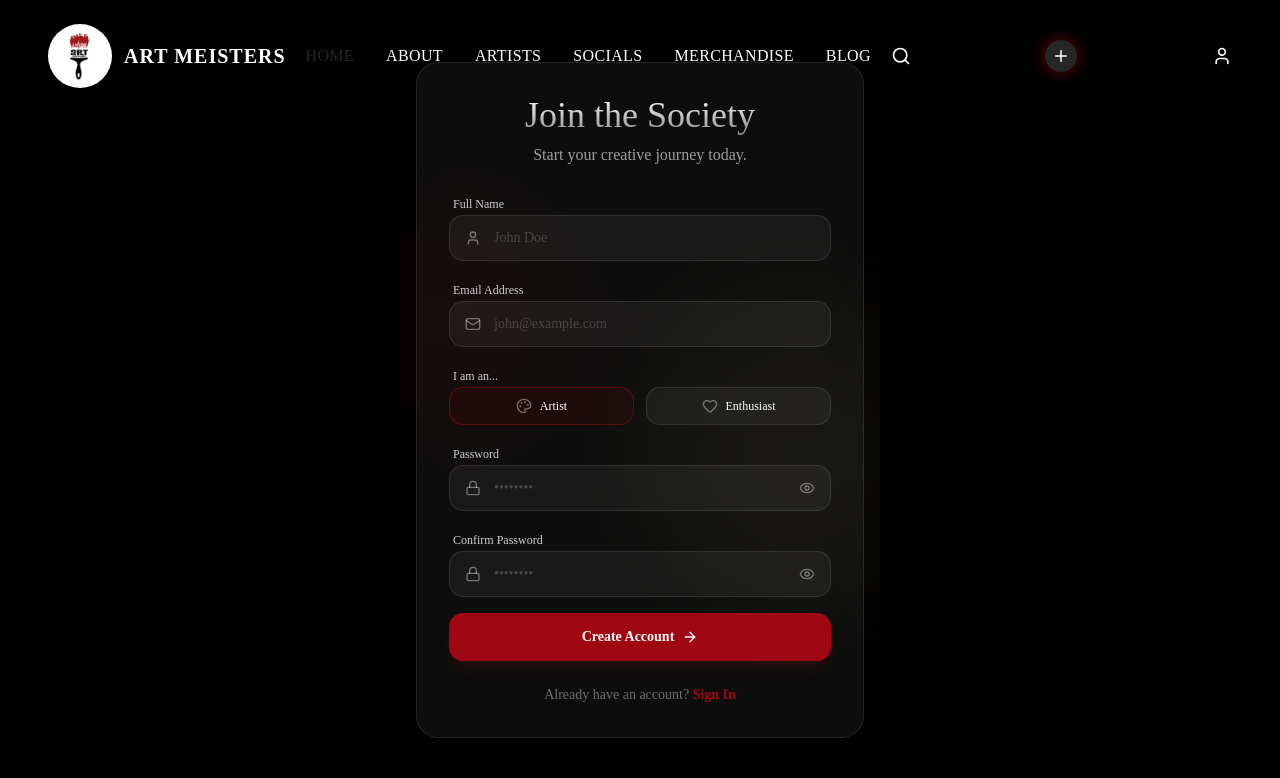
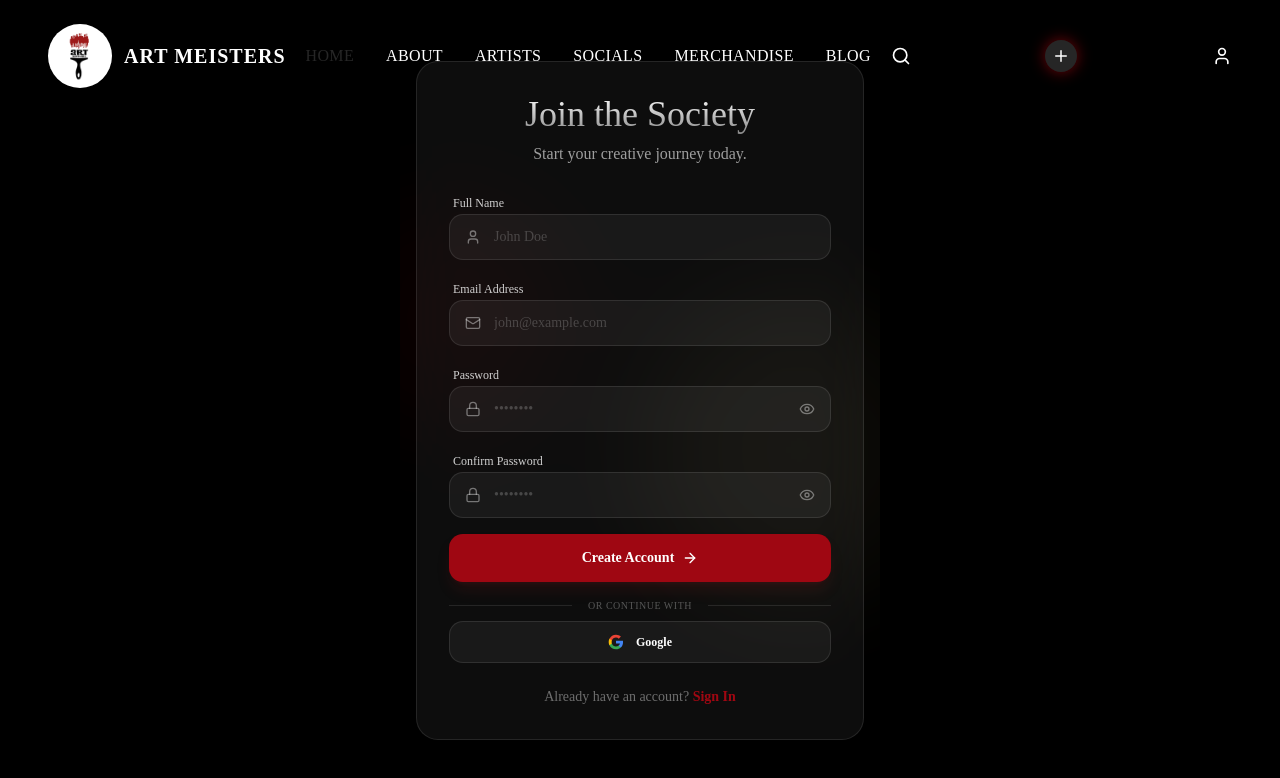
Before and after one commit to Raj020994/art_meisters, a Next.js app: page /sign-up in a window 1280 px wide. Shown: the top 778 px of the page. Built offline with nearby package versions, Linux system fonts and the light colour scheme; a web font is replaced by a local one.

Commit message:
feat: implement sign-in page and add Google authentication to sign-up flow

```diff
--- a/app/(auth)/sign-in/page.jsx
+++ b/app/(auth)/sign-in/page.jsx
@@ -0,0 +1,130 @@
+"use client";
+
+import React, { useState } from "react";
+import Link from "next/link";
+import {
+  Mail,
+  Lock,
+  ArrowRight,
+  Eye,
+  EyeOff,
+} from "lucide-react";
+
+const SignInPage = () => {
+  const [showPassword, setShowPassword] = useState(false);
+
+  return (
+    <div className="relative py-20 px-4 overflow-hidden">
+      <div className="absolute top-1/4 -left-20 w-64 h-64 bg-red-800/10 rounded-full blur-3xl animate-pulse" />
+      <div className="absolute bottom-1/4 -right-20 w-80 h-80 bg-yellow/10 rounded-full blur-3xl animate-pulse delay-700" />
+
+      <div className="auth-card w-md bg-white/5 backdrop-blur-xl border border-white/10 rounded-3xl p-6 md:p-8 shadow-2xl relative z-10 mx-auto">
+        <div className="text-center mb-6">
+          <h1 className="animate-item text-3xl md:text-4xl font-serif text-gradient mb-2">
+            Welcome Back
+          </h1>
+          <p className="animate-item text-white/60 text-base">
+            Continue your creative journey.
+          </p>
+        </div>
+
+        <form className="space-y-4">
+          {/* Email */}
+          <div className="animate-item space-y-1.5">
+            <label className="text-xs font-medium text-white/80 ml-1">Email Address</label>
+            <div className="relative group">
+              <Mail className="absolute left-4 top-1/2 -translate-y-1/2 size-4 text-white/40 group-focus-within:text-red-800 transition-colors" />
+              <input
+                type="email"
+                placeholder="john@example.com"
+                className="w-full bg-white/5 border border-white/10 rounded-xl py-3 pl-11 pr-4 outline-none focus:border-red-800/50 focus:bg-white/10 transition-all text-sm text-white placeholder:text-white/20"
+                required
+              />
+            </div>
+          </div>
+
+          {/* Password */}
+          <div className="animate-item space-y-1.5">
+            <div className="flex justify-between items-center ml-1">
+              <label className="text-xs font-medium text-white/80">Password</label>
+              <Link href="/forgot-password" size="sm" className="text-[10px] text-red-800 hover:underline">
+                Forgot?
+              </Link>
+            </div>
+            <div className="relative group">
+              <Lock className="absolute left-4 top-1/2 -translate-y-1/2 size-4 text-white/40 group-focus-within:text-red-800 transition-colors" />
+              <input
+                type={showPassword ? "text" : "password"}
+                placeholder="••••••••"
+                className="w-full bg-white/5 border border-white/10 rounded-xl py-3 pl-11 pr-11 outline-none focus:border-red-800/50 focus:bg-white/10 transition-all text-sm text-white placeholder:text-white/20"
+                required
+              />
+              <button
+                type="button"
+                onClick={() => setShowPassword(!showPassword)}
+                className="absolute right-4 top-1/2 -translate-y-1/2 text-white/40 hover:text-white transition-colors"
+              >
+                {showPassword ? <EyeOff className="size-4" /> : <Eye className="size-4" />}
+              </button>
+            </div>
+          </div>
+
+          {/* Submit Button */}
+          <button
+            type="submit"
+            className="animate-item w-full bg-red-800 hover:bg-red-700 text-white font-bold py-3.5 rounded-xl transition-all shadow-lg shadow-red-900/20 flex-center gap-2 group mt-2 overflow-hidden relative"
+          >
+            <span className="relative z-10 flex items-center gap-2 text-sm">
+              Sign In <ArrowRight className="size-4 group-hover:translate-x-1 transition-transform" />
+            </span>
+            <div className="absolute inset-0 bg-linear-to-r from-transparent via-white/10 to-transparent -translate-x-full group-hover:animate-shimmer" />
+          </button>
+
+          {/* Divider */}
+          <div className="animate-item flex items-center gap-4 my-2">
+            <div className="h-px flex-1 bg-white/10" />
+            <span className="text-[10px] text-white/30 font-medium uppercase tracking-wider">or continue with</span>
+            <div className="h-px flex-1 bg-white/10" />
+          </div>
+
+          {/* Google Login */}
+          <button
+            type="button"
+            className="animate-item w-full bg-white/5 border border-white/10 hover:bg-white/10 text-white font-medium py-3 rounded-xl transition-all flex-center gap-3 group"
+          >
+            <svg className="size-4 transition-transform group-hover:scale-110" viewBox="0 0 24 24">
+              <path
+                fill="#4285F4"
+                d="M22.56 12.25c0-.78-.07-1.53-.2-2.25H12v4.26h5.92c-.26 1.37-1.04 2.53-2.21 3.31v2.77h3.57c2.08-1.92 3.28-4.74 3.28-8.09z"
+              />
+              <path
+                fill="#34A853"
+                d="M12 23c2.97 0 5.46-.98 7.28-2.66l-3.57-2.77c-.98.66-2.23 1.06-3.71 1.06-2.86 0-5.29-1.93-6.16-4.53H2.18v2.84C3.99 20.53 7.7 23 12 23z"
+              />
+              <path
+                fill="#FBBC05"
+                d="M5.84 14.09c-.22-.66-.35-1.36-.35-2.09s.13-1.43.35-2.09V7.07H2.18C1.43 8.55 1 10.22 1 12s.43 3.45 1.18 4.93l3.66-2.84z"
+              />
+              <path
+                fill="#EA4335"
+                d="M12 5.38c1.62 0 3.06.56 4.21 1.64l3.15-3.15C17.45 2.09 14.97 1 12 1 7.7 1 3.99 3.47 2.18 7.07l3.66 2.84c.87-2.6 3.3-4.53 6.16-4.53z"
+              />
+            </svg>
+            <span className="text-xs font-semibold">Google</span>
+          </button>
+        </form>
+
+        <div className="animate-item mt-6 text-center">
+          <p className="text-white/40 text-sm">
+            Don't have an account?{" "}
+            <Link href="/sign-up" className="text-red-800 font-semibold hover:underline">
+              Sign Up
+            </Link>
+          </p>
+        </div>
+      </div>
+    </div>
+  );
+};
+
+export default SignInPage;
--- a/app/(auth)/sign-up/page.jsx
+++ b/app/(auth)/sign-up/page.jsx
@@ -9,8 +9,6 @@ import {
   Mail,
   Lock,
   ArrowRight,
-  Palette,
-  Heart,
   Eye,
   EyeOff,
 } from "lucide-react";
@@ -64,26 +62,6 @@ const SignUpPage = () => {
             </div>
           </div>
 
-          {/* Role Selection */}
-          <div className="animate-item space-y-1.5">
-            <label className="text-xs font-medium text-white/80 ml-1">I am an...</label>
-            <div className="grid grid-cols-2 gap-3">
-              <label className="relative cursor-pointer group">
-                <input type="radio" name="role" className="peer sr-only" defaultChecked />
-                <div className="flex-center gap-2 p-2.5 bg-white/5 border border-white/10 rounded-xl peer-checked:border-red-800/50 peer-checked:bg-red-800/10 transition-all hover:bg-white/10">
-                  <Palette className="size-4 text-white/40 group-hover:text-white transition-colors" />
-                  <span className="text-xs font-medium">Artist</span>
-                </div>
-              </label>
-              <label className="relative cursor-pointer group">
-                <input type="radio" name="role" className="peer sr-only" />
-                <div className="flex-center gap-2 p-2.5 bg-white/5 border border-white/10 rounded-xl peer-checked:border-red-800/50 peer-checked:bg-red-800/10 transition-all hover:bg-white/10">
-                  <Heart className="size-4 text-white/40 group-hover:text-white transition-colors" />
-                  <span className="text-xs font-medium">Enthusiast</span>
-                </div>
-              </label>
-            </div>
-          </div>
 
           {/* Password */}
           <div className="animate-item space-y-1.5">
@@ -137,6 +115,39 @@ const SignUpPage = () => {
             </span>
             <div className="absolute inset-0 bg-linear-to-r from-transparent via-white/10 to-transparent -translate-x-full group-hover:animate-shimmer" />
           </button>
+
+          {/* Divider */}
+          <div className="animate-item flex items-center gap-4 my-2">
+            <div className="h-px flex-1 bg-white/10" />
+            <span className="text-[10px] text-white/30 font-medium uppercase tracking-wider">or continue with</span>
+            <div className="h-px flex-1 bg-white/10" />
+          </div>
+
+          {/* Google Login */}
+          <button
+            type="button"
+            className="animate-item w-full bg-white/5 border border-white/10 hover:bg-white/10 text-white font-medium py-3 rounded-xl transition-all flex-center gap-3 group"
+          >
+            <svg className="size-4 transition-transform group-hover:scale-110" viewBox="0 0 24 24">
+              <path
+                fill="#4285F4"
+                d="M22.56 12.25c0-.78-.07-1.53-.2-2.25H12v4.26h5.92c-.26 1.37-1.04 2.53-2.21 3.31v2.77h3.57c2.08-1.92 3.28-4.74 3.28-8.09z"
+              />
+              <path
+                fill="#34A853"
+                d="M12 23c2.97 0 5.46-.98 7.28-2.66l-3.57-2.77c-.98.66-2.23 1.06-3.71 1.06-2.86 0-5.29-1.93-6.16-4.53H2.18v2.84C3.99 20.53 7.7 23 12 23z"
+              />
+              <path
+                fill="#FBBC05"
+                d="M5.84 14.09c-.22-.66-.35-1.36-.35-2.09s.13-1.43.35-2.09V7.07H2.18C1.43 8.55 1 10.22 1 12s.43 3.45 1.18 4.93l3.66-2.84z"
+              />
+              <path
+                fill="#EA4335"
+                d="M12 5.38c1.62 0 3.06.56 4.21 1.64l3.15-3.15C17.45 2.09 14.97 1 12 1 7.7 1 3.99 3.47 2.18 7.07l3.66 2.84c.87-2.6 3.3-4.53 6.16-4.53z"
+              />
+            </svg>
+            <span className="text-xs font-semibold">Google</span>
+          </button>
         </form>
 
         <div className="animate-item mt-6 text-center">
```
